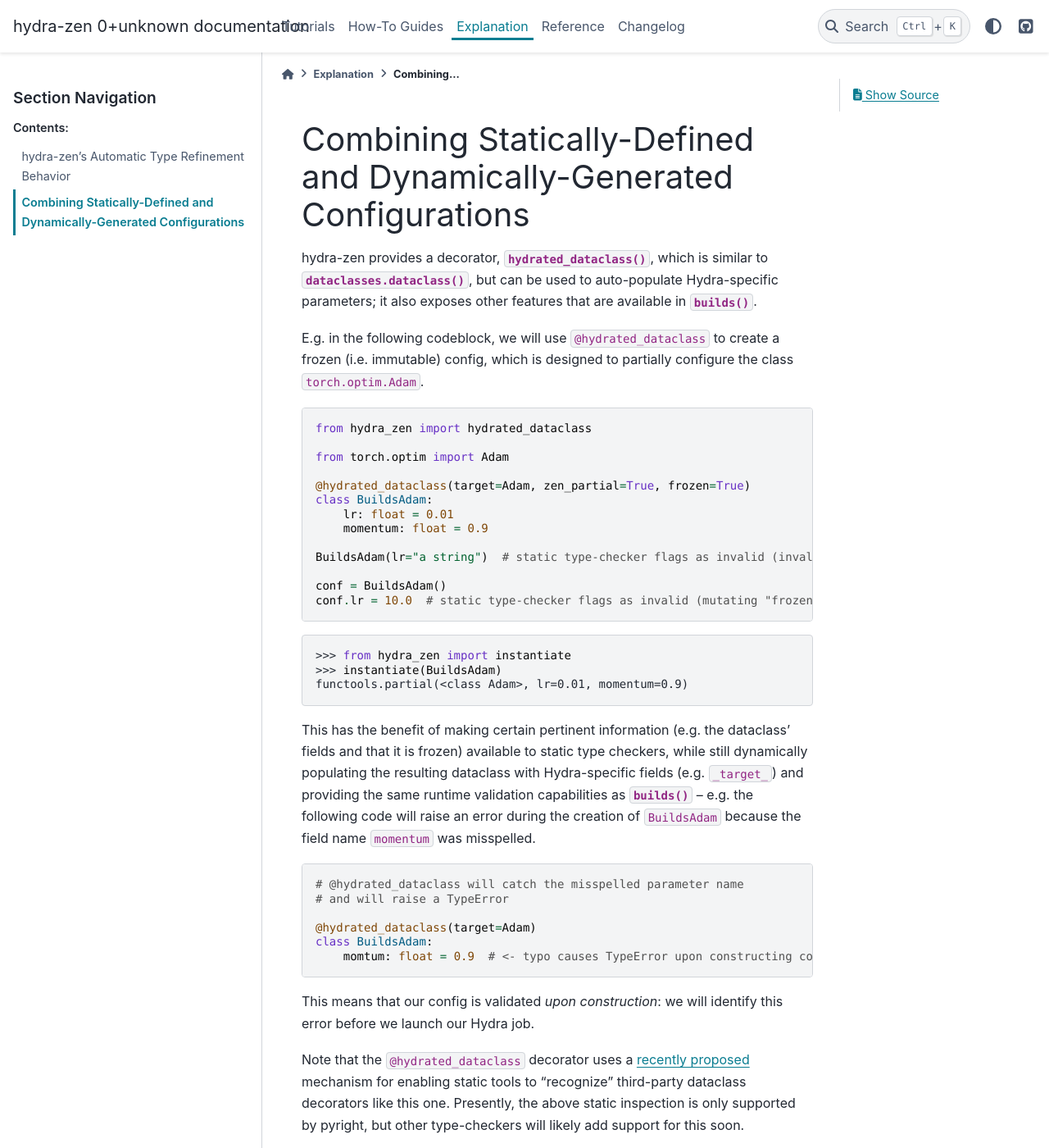
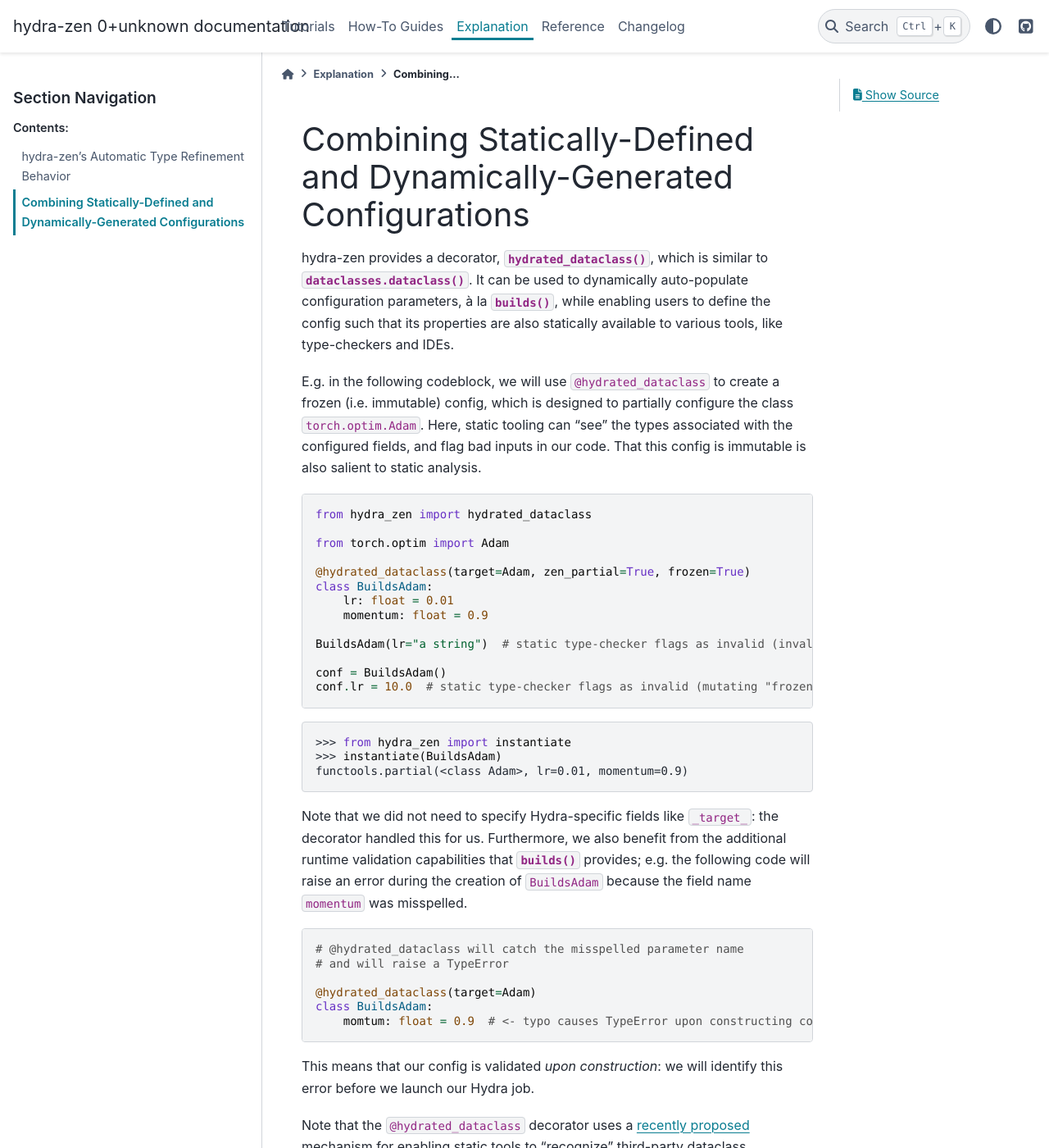
Before and after one commit to mit-ll-responsible-ai/hydra-zen, a Sphinx documentation site: the page built from docs/source/explanation/hydrated_dataclass.rst, in a window 1280 px wide and 1400 px high. Shown: the whole window at 82% size. Built offline with Sphinx 7.4.7 and the PyData theme 0.15.4, drawn with Linux system fonts in a browser that asks for light colours.

Commit message:
explanations: improve hydrated dataclass

```diff
--- a/docs/source/explanation/hydrated_dataclass.rst
+++ b/docs/source/explanation/hydrated_dataclass.rst
@@ -2,13 +2,14 @@
 =====================================================================
 
 hydra-zen provides a decorator, :func:`~hydra_zen.hydrated_dataclass`, which is similar
-to :py:func:`dataclasses.dataclass`, but can be used to auto-populate Hydra-specific
-parameters; it also exposes other features that are available in
-:func:`~hydra_zen.builds`.
+to :py:func:`dataclasses.dataclass`. It can be used to dynamically auto-populate configuration parameters, à la :func:`~hydra_zen.builds`, while enabling users to
+define the config such that its properties are also statically available to various
+tools, like type-checkers and IDEs.
 
 E.g. in the following codeblock, we will use ``@hydrated_dataclass`` to create a frozen
 (i.e. immutable) config, which is designed to partially configure the class
-``torch.optim.Adam``.
+``torch.optim.Adam``. Here, static tooling can "see" the types associated with the
+configured fields, and flag bad inputs in our code. That this config is immutable is also salient to static analysis.
 
 .. code:: python
 
@@ -33,12 +34,10 @@
    >>> instantiate(BuildsAdam)
    functools.partial(<class Adam>, lr=0.01, momentum=0.9)
 
-This has the benefit of making certain pertinent information (e.g. the dataclass'
-fields and that it is frozen) available to static type checkers, while still
-dynamically populating the resulting dataclass with Hydra-specific fields (e.g.
-``_target_``) and providing the same runtime validation capabilities as
-:func:`~hydra_zen.builds` – e.g. the following code will raise an error during the
-creation of ``BuildsAdam`` because the field name ``momentum`` was misspelled.
+Note that we did not need to specify Hydra-specific fields like ``_target_``: the
+decorator handled this for us. Furthermore, we also benefit from the additional runtime validation capabilities that :func:`~hydra_zen.builds` provides; e.g. the following
+code will raise an error during the creation of ``BuildsAdam`` because the field name
+``momentum`` was misspelled.
 
 .. code:: python
 
```
